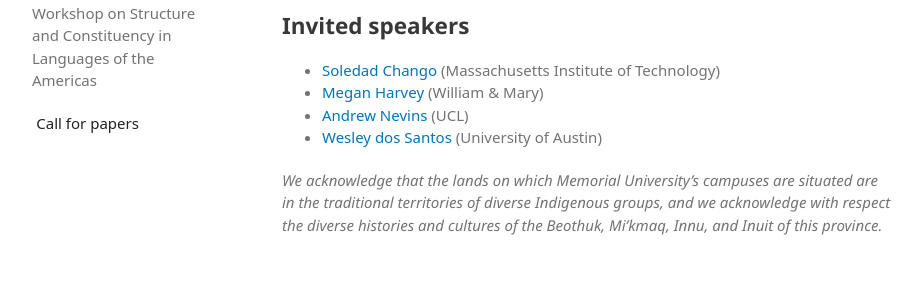
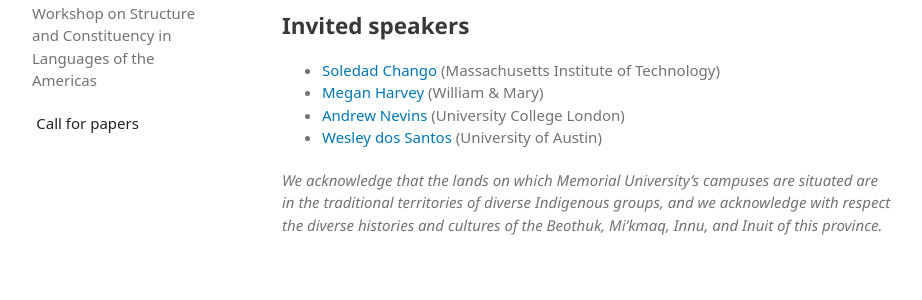
Before and after one commit to wscla28/wscla28.github.io, a Jekyll site: the page built from index.md, in a window 1280 px wide. Shown: the part 154-454 px from the top of the page, without its empty margins (178-1100 px from the left). Built offline with Jekyll 4.4.1, drawn with Linux system fonts in a browser that asks for light colours; some web fonts are replaced.

Commit message:
Update index.md

```diff
--- a/index.md
+++ b/index.md
@@ -7,7 +7,7 @@ WSCLA (Workshop on Structure and Constituency in Languages of the Americas) is a
 ## Invited speakers
 + [Soledad Chango](https://linguistics.mit.edu/user/soley290/) (Massachusetts Institute of Technology)
 + [Megan Harvey](https://maharvey.com/) (William & Mary)
-+ [Andrew Nevins](https://profiles.ucl.ac.uk/12006-andrew-nevins) (UCL)
++ [Andrew Nevins](https://profiles.ucl.ac.uk/12006-andrew-nevins) (University College London)
 + [Wesley dos Santos](https://sites.google.com/berkeley.edu/wesleysantos/home/) (University of Austin)
 
 *We acknowledge that the lands on which Memorial University’s campuses are situated are in the traditional territories of diverse Indigenous groups, and we acknowledge with respect the diverse histories and cultures of the Beothuk, Mi’kmaq, Innu, and Inuit of this province.*
```
